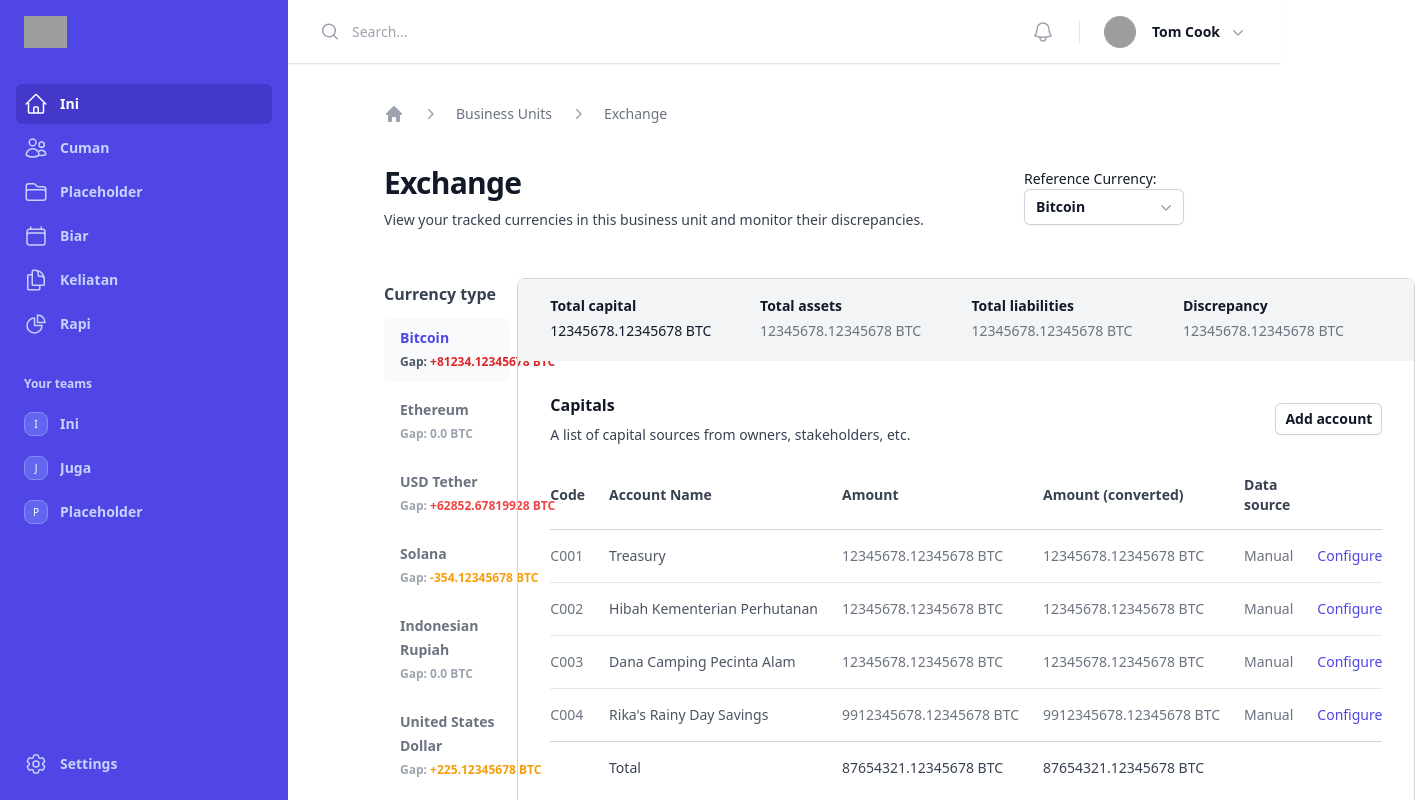
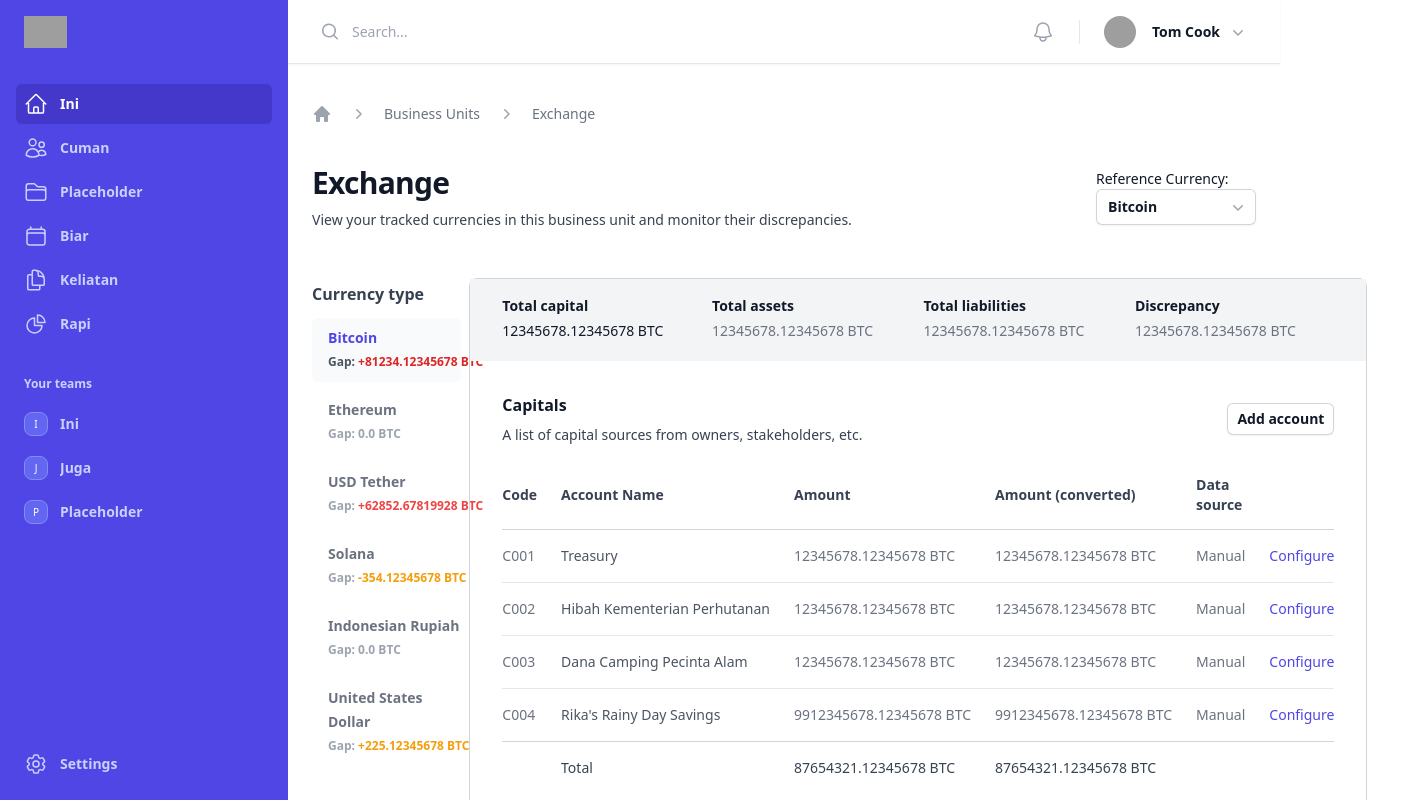
Before and after one commit to brokencygnus/recomon, a Next.js app: page / in a window 1280 px wide. Shown: the top 800 px of the page, 1415 px wide, since content can reach past the window. Built offline with nearby package versions, Linux system fonts and the light colour scheme; grey boxes are pictures that could not be loaded.

Commit message:
Fixed layout a bit for responsive design on HD screen

```diff
--- a/src/app/components/layout.js
+++ b/src/app/components/layout.js
@@ -334,7 +334,7 @@ export function Layout({ children }) {
           </div>
 
           <main className="py-10">
-            <div className="px-8 sm:px-12 lg:px-16">{children}</div>
+            <div className="px-6 2xl:px-8 3xl:px-16">{children}</div>
           </main>
         </div>
       </div>
--- a/src/pages/accounts/index.js
+++ b/src/pages/accounts/index.js
@@ -1,6 +1,6 @@
 'use client'
 import { useState, useEffect } from 'react'
-import Layout from '../../app/components/layout';
+import RootLayout from '../../app/components/layout';
 import Breadcrumbs from '../../app/components/breadcrumbs';
 import { FiatIconSmall } from '../../app/components/fiaticons';
 import { Dropdown } from '../../app/components/dropdown';
@@ -95,7 +95,7 @@ export default function AccountPage() {
   }, [accountFilters])
 
   return (
-    <Layout>
+    <RootLayout>
       <main>
         <Breadcrumbs breadcrumbPages={breadcrumbPages} />
         <AccountHeader />
@@ -110,7 +110,7 @@ export default function AccountPage() {
           filteredAccounts={filteredAccounts}
         />
       </main>
-    </Layout>
+    </RootLayout>
   )
 }
 
--- a/src/pages/index.js
+++ b/src/pages/index.js
@@ -1,6 +1,6 @@
 'use client'
 import { useState } from 'react'
-import { Layout } from '../app/components/layout';
+import RootLayout from '../app/components/layout';
 import { Dropdown } from '../app/components/dropdown';
 import Breadcrumbs from '../app/components/breadcrumbs';
 import { BigIntToString } from '../app/utils';
@@ -67,8 +67,8 @@ export default function CurrenciesPage() {
   const [selectedCurrency, setSelectedCurrency] = useState({name: 'Bitcoin', value: 'BTC'});
 
   return (
-    <Layout>
-      <main className="sm:px-6 lg:px-8">
+    <RootLayout>
+      <main>
         <Breadcrumbs breadcrumbPages={breadcrumbPages} />
         <CurrencyHeader selectedCurrency={selectedCurrency} setSelectedCurrency={setSelectedCurrency} />
         <div className="min-h-60 flex flex-row mt-8">
@@ -80,7 +80,7 @@ export default function CurrenciesPage() {
           </div>
         </div>
       </main>
-    </Layout>
+    </RootLayout>
   );
 }
 
```
